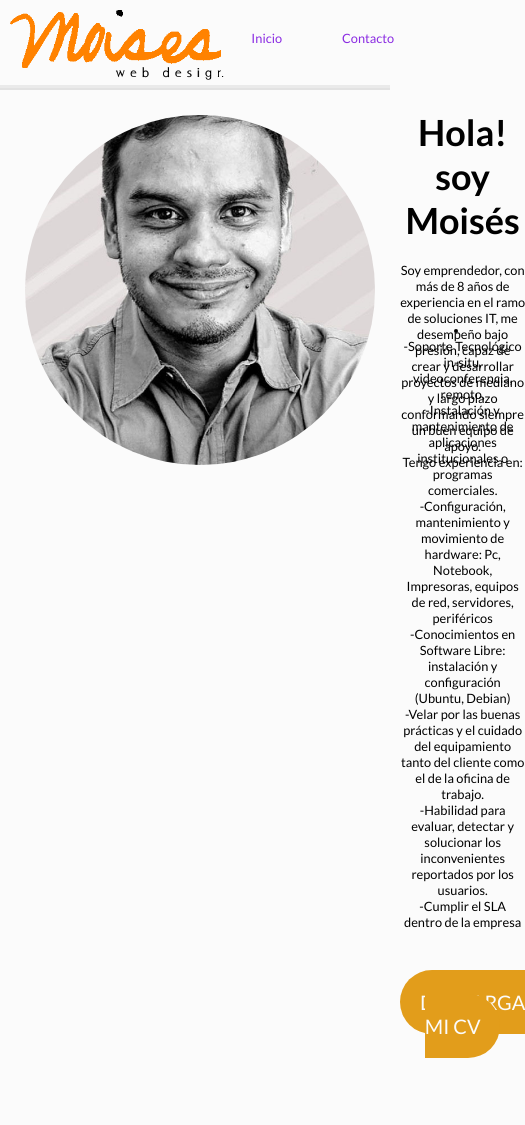
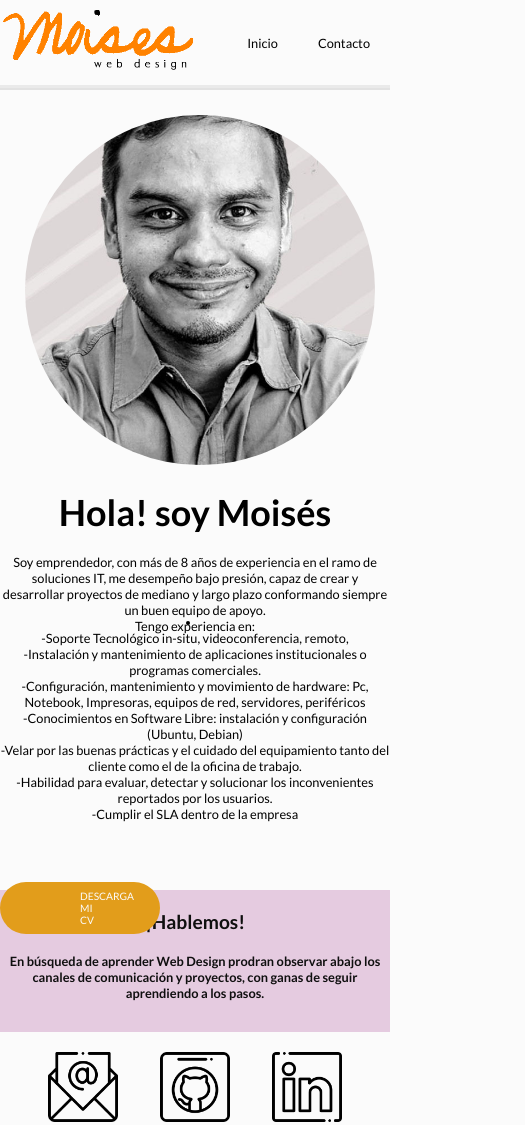
Before and after one commit to zmois3s/proyecto-2-cod-latam, a plain HTML site: page index.html in a window 390 px wide. Shown: the top 1125 px of the page, 525 px wide, since content can reach past the window. Drawn offline with Linux system fonts and the light colour scheme.

Commit message:
change new

```diff
--- a/css/styles.css
+++ b/css/styles.css
@@ -78,11 +78,7 @@ nav{
     box-shadow: 0 5px #666;
     transform: translateY(3px);
     transition: 0.5s;
-}
-
-.active{
-    color: blueviolet;
-}
+  }
 .logo{
     margin-top: 10px;
     margin-left: 10px;
@@ -209,7 +205,7 @@ footer{
     border-bottom: 20px;
 }
 
-@media(max-width: 358px) {
+@media(max-width: 474px) {
 
     .logo{
         margin-top: 10px;
@@ -230,13 +226,15 @@ footer{
     }
 
     .descarga-cv{
-        max-width: min-content;
-        text-align: justify;
-        font-size: 16px;
-        margin-left: 100px;
-        padding: 18px 100px;
-        background:rgb(226, 157, 27);
+        justify-content: center;
+        text-align: center;
+        font-size: 0.8em;
+        width: 60px;
+        padding: 8px 80px;
+        background-color:rgb(226, 157, 27);
         color:#fbfbfb;
+        border-bottom: 30%;
+
     }
 
     .descarga-cv:hover{
--- a/index.html
+++ b/index.html
@@ -16,13 +16,12 @@
 <body>
     <header class="container-header">
         <img src="img/moises-logo.png" class="logo" alt="logotipo">
-        <div class="menuItems">
-             <nav>
-                 <a href="#" class="active">Inicio</a>
-                 <a href="index.html#contacto" class="active">Contacto</a>
-            </nav>
-        </div>
-        </header>
+
+        <nav>
+            <a href="#">Inicio</a>
+            <a href="index.html#contacto">Contacto</a>
+        </nav>
+    </header>
     <main>
         <div class="presentacion">
             <div class="container-foto">
@@ -62,6 +61,6 @@
     <footer class="footer-info">
         <h2>Código Latam</h2>
     </footer>
-<script src="js/colorlink.js"></script>
+<script src="js/colorlink.js"></script>s
 </body>
 </html>
```
